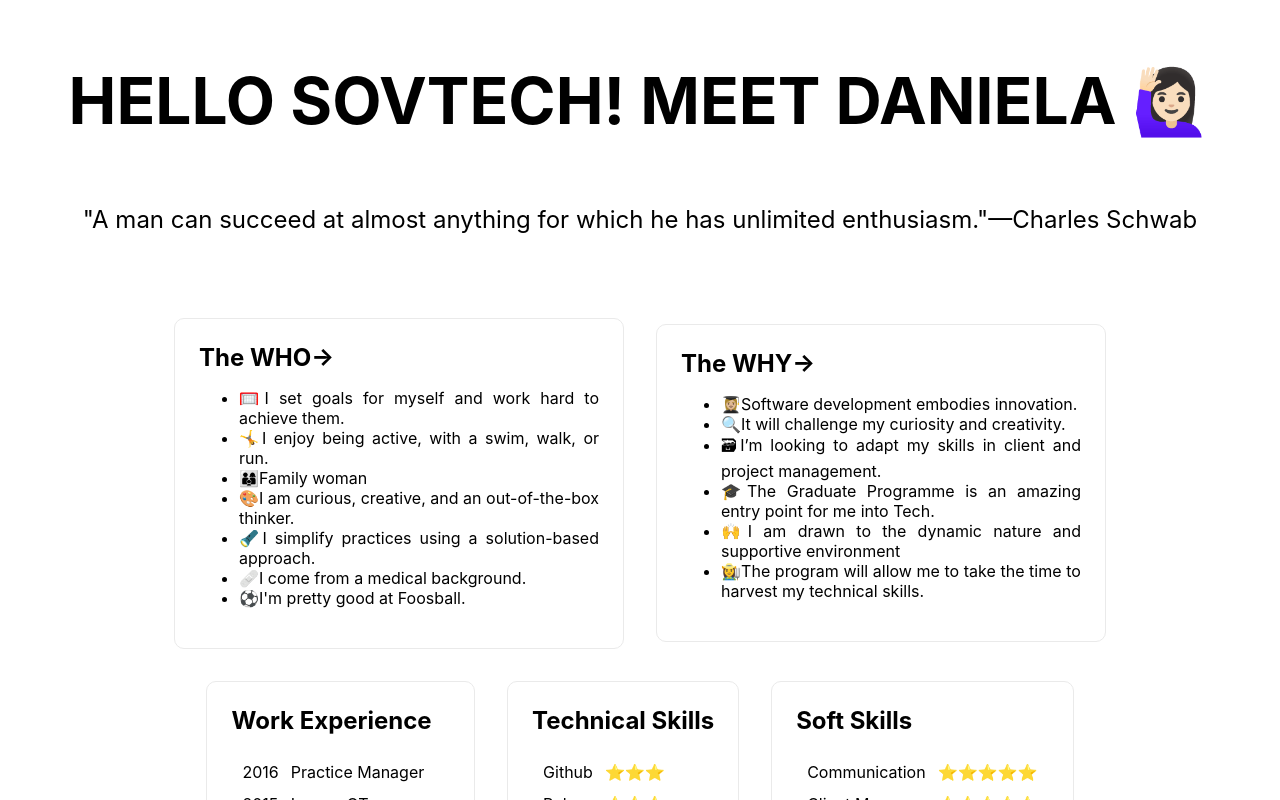
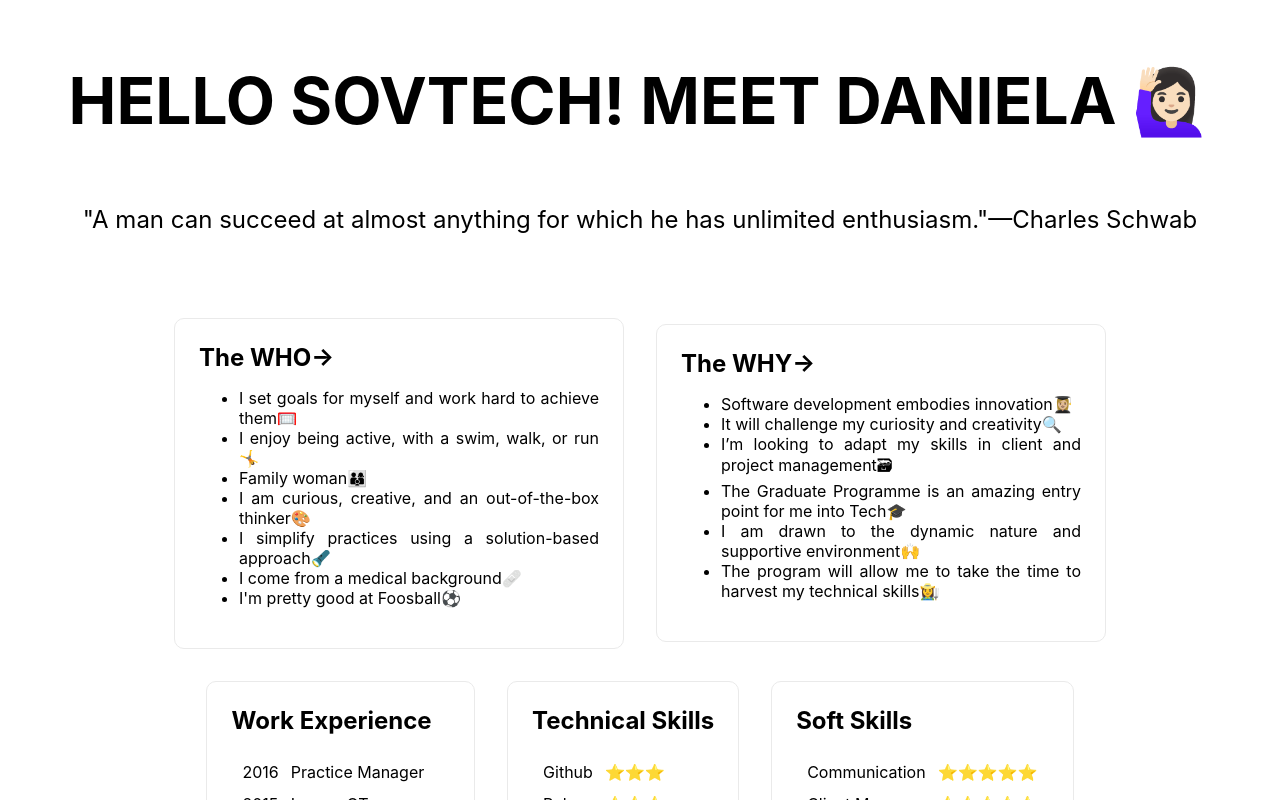
Before and after one commit to Daniela-hash/sovtech-daniela, a Next.js app: page / in a window 1280 px wide. Shown: the top 800 px of the page. Built offline with nearby package versions, Linux system fonts and the light colour scheme.

Commit message:
Change Emoji position

```diff
--- a/pages/index.js
+++ b/pages/index.js
@@ -23,35 +23,35 @@ export default function Home() {
           <a href="/who" className={styles.card}>
             <h2>The WHO&rarr;</h2>
             <ul>
-              <li>🥅I set goals for myself and work hard to achieve them.</li>
-              <li>🤸I enjoy being active, with a swim, walk, or run.</li>
-              <li>👨‍👩‍👦Family woman</li>
-              <li>🎨I am curious, creative, and an out-of-the-box thinker.</li>
-              <li>🔦I simplify practices using a solution-based approach.</li>
-              <li>🩹I come from a medical background.</li>
-              <li>⚽I'm pretty good at Foosball.</li>
+              <li>I set goals for myself and work hard to achieve them🥅</li>
+              <li>I enjoy being active, with a swim, walk, or run🤸</li>
+              <li>Family woman👨‍👩‍👦</li>
+              <li>I am curious, creative, and an out-of-the-box thinker🎨</li>
+              <li>I simplify practices using a solution-based approach🔦</li>
+              <li>I come from a medical background🩹</li>
+              <li>I'm pretty good at Foosball⚽</li>
             </ul>
           </a>
 
           <a href="/why" className={styles.card}>
             <h2>The WHY&rarr;</h2>
             <ul>
-              <li>👩🏼‍🎓Software development embodies innovation.</li>
-              <li>🔍It will challenge my curiosity and creativity.</li>
+              <li>Software development embodies innovation👩🏼‍🎓</li>
+              <li>It will challenge my curiosity and creativity🔍</li>
               <li>
-                🗃I’m looking to adapt my skills in client and project
-                management.
+                I’m looking to adapt my skills in client and project
+                management🗃
               </li>
               <li>
-                🎓The Graduate Programme is an amazing entry point for me into
-                Tech.{" "}
+                The Graduate Programme is an amazing entry point for me into
+                Tech🎓{" "}
               </li>
               <li>
-                🙌I am drawn to the dynamic nature and supportive environment
+                I am drawn to the dynamic nature and supportive environment🙌
               </li>
               <li>
-                👩‍🌾The program will allow me to take the time to harvest my
-                technical skills.
+                The program will allow me to take the time to harvest my
+                technical skills👩‍🌾
               </li>
             </ul>
           </a>
```
